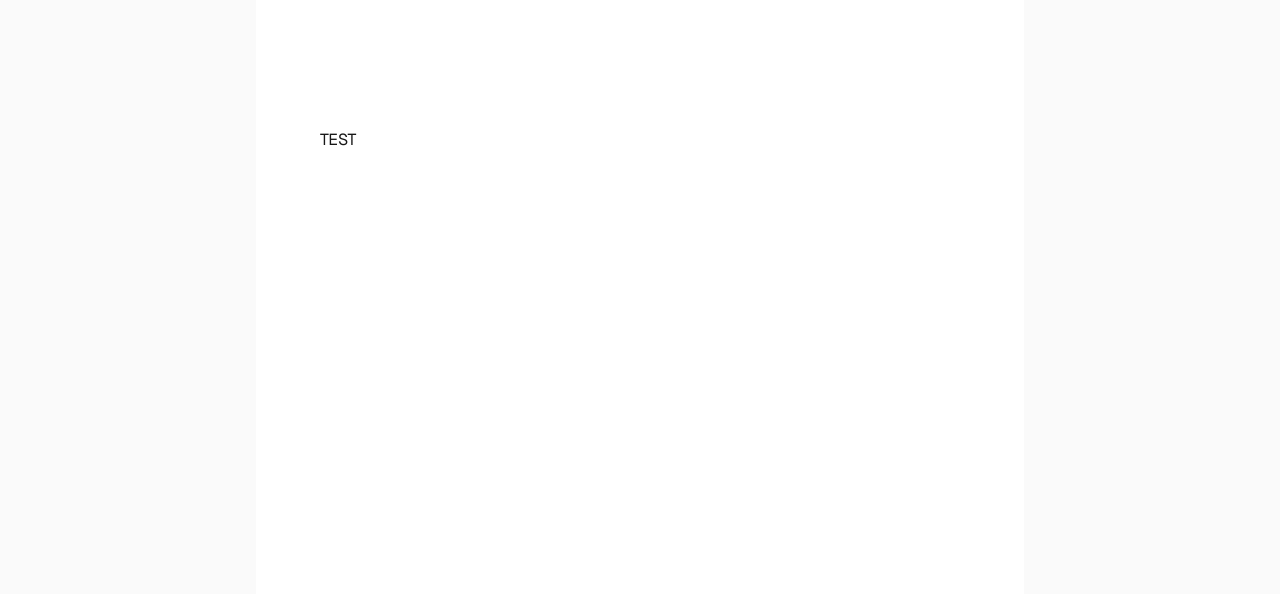
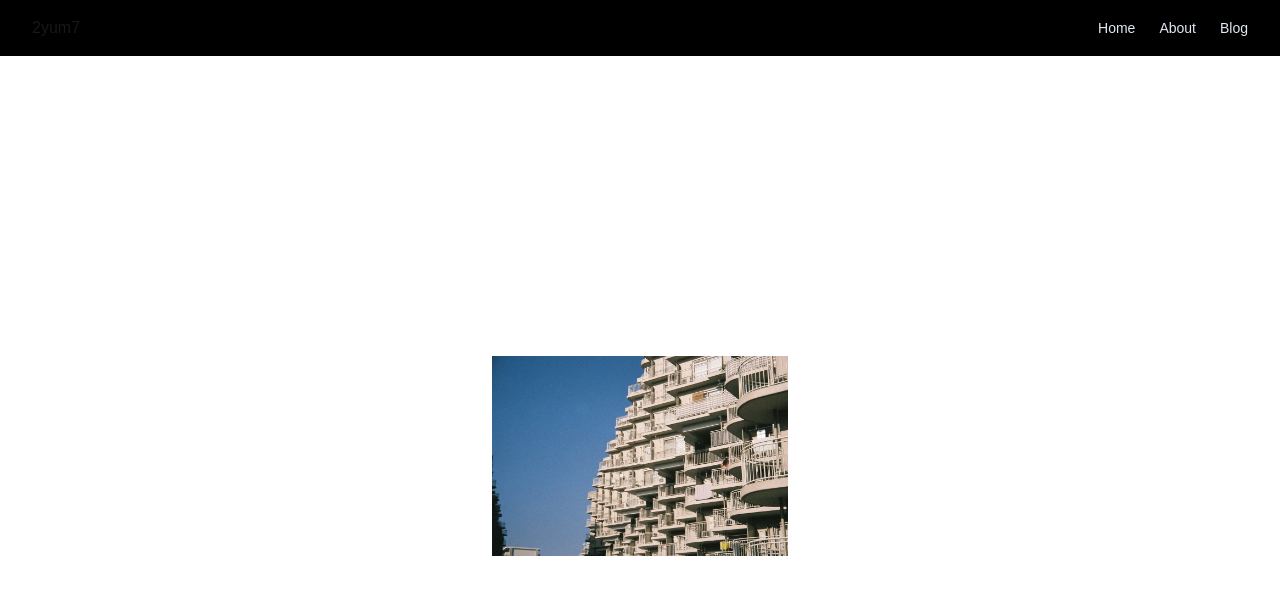
Before and after one commit to 2yum7/2yum7.dev, a Next.js app: page / in a window 1280 px wide. Shown: the top 594 px of the page. Built offline with nearby package versions, Linux system fonts and the light colour scheme.

Commit message:
Add: Header and hero sec

```diff
--- a/app/page.tsx
+++ b/app/page.tsx
@@ -1,12 +1,12 @@
+import HeroImage from "@/components/HeroImage";
+import SiteHeader from "@/components/SiteHeader";
 import Image from "next/image";
-
 
 export default function Home() {
   return (
-    <div className="flex min-h-screen items-center justify-center bg-zinc-50 font-sans dark:bg-black">
-      <main className="flex min-h-screen w-full max-w-3xl flex-col items-center justify-between py-32 px-16 bg-white dark:bg-black sm:items-start">
-        TEST
-      </main>
+    <div className='min-h-screen'>
+      <SiteHeader />
+      <HeroImage />
     </div>
   );
 }
--- /dev/null
+++ b/components/HeroImage.tsx
@@ -0,0 +1,16 @@
+import Image from "next/image";
+
+export default function HeroImage() {
+  return (
+    <div className='flex h-screen items-center justify-center'>
+      <div className='relative h-[25vh] w-full max-w-3xl'>
+        <Image
+          src='/images/film.jpeg'
+          alt='hero image'
+          fill
+          className='object-contain rounded-sm'
+        />
+      </div>
+    </div>
+  );
+}
--- /dev/null
+++ b/components/SiteHeader.tsx
@@ -0,0 +1,23 @@
+import Link from "next/link";
+
+export default function SiteHeader() {
+  return (
+    <header className='flex items-center justify-between px-8 py-4 bg-black'>
+      {/* logo */}
+      <div className='flex items-center gap-2'>2yum7</div>
+      <nav>
+        <ul className='flex gap-6 text-sm text-slate-200'>
+          <li>
+            <Link href='/dashboard'>Home</Link>
+          </li>
+          <li>
+            <Link href='/dashboard'>About</Link>
+          </li>
+          <li>
+            <Link href='/dashboard'>Blog</Link>
+          </li>
+        </ul>
+      </nav>
+    </header>
+  );
+}
```
Also changed, not shown: mdx-components.tsx (+7 -11 lines), public/images/film.jpeg (added).
